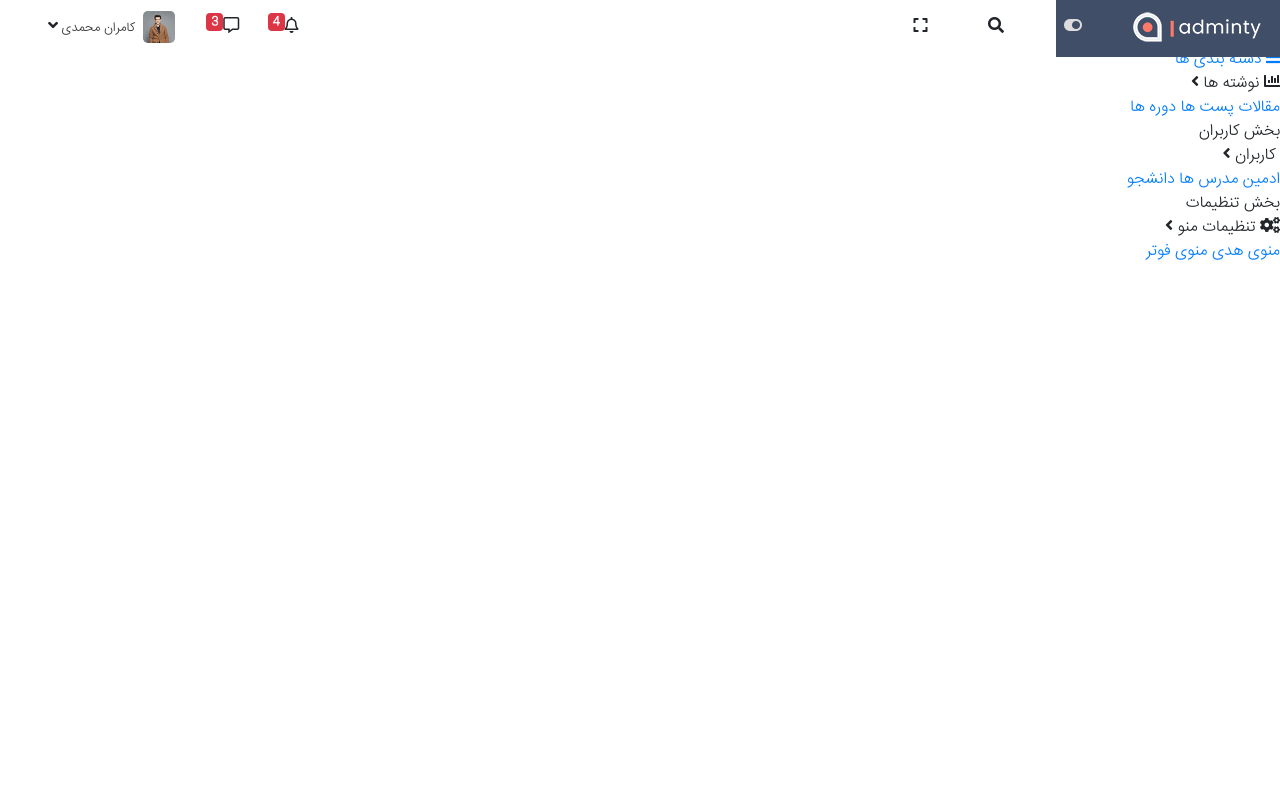
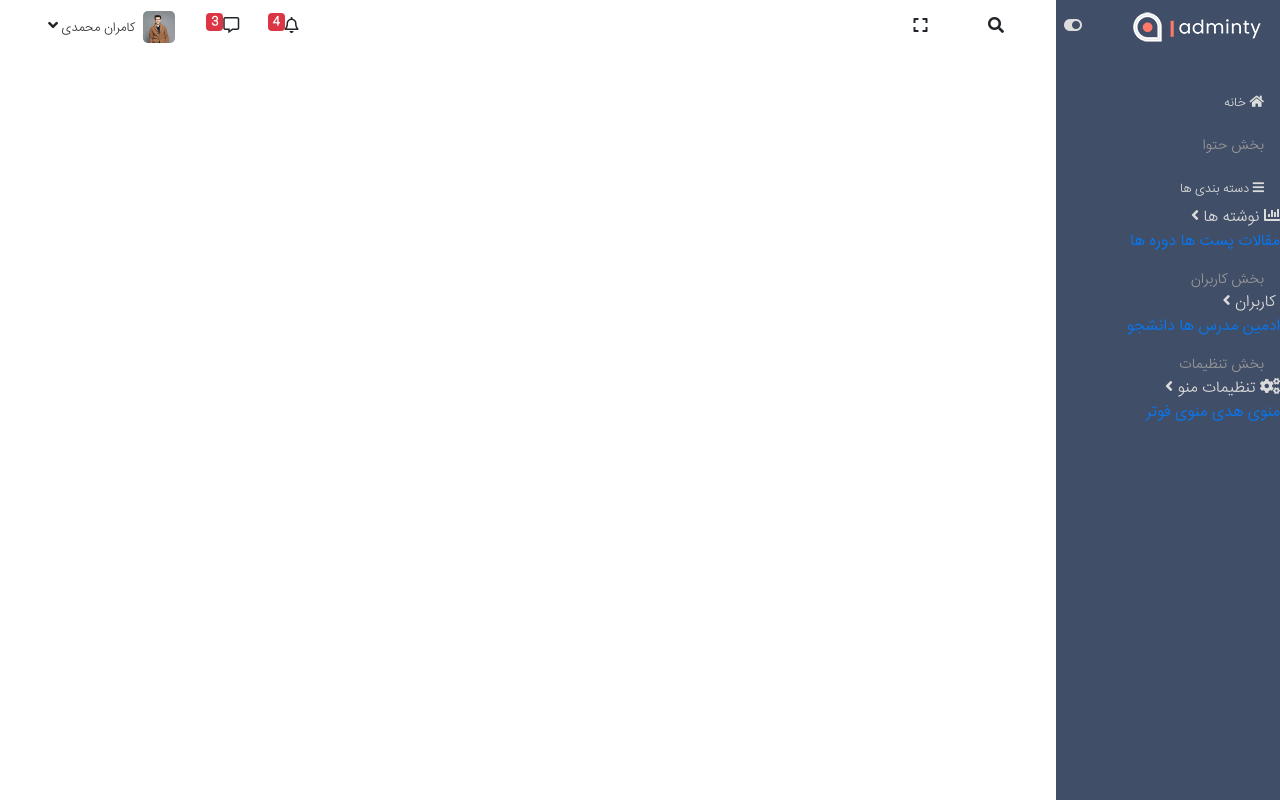
Before and after one commit to shayan881/template_project, a PHP site: page / in a window 1280 px wide. Run offline with PHP 8.4, Linux system fonts and the light colour scheme; some libraries are stand-ins or nearby versions.

Commit message:
session 78

```diff
--- a/admin-pannel/assets/css/grid.css
+++ b/admin-pannel/assets/css/grid.css
@@ -136,3 +136,71 @@
     width: 2rem;
     text-align: center;
 }
+
+@media only screen and (max-width: 767.98px) {
+    .main-header {
+        display: block;
+    }
+
+    .sidebar-header {
+        width: 100%;
+    }
+
+    .body-header {
+        width: 100%;
+        display: none;
+    }
+}
+
+.body-container {
+    margin-top: 3.5rem;
+    z-index: 1000000;
+    display: flex;
+}
+
+.sidebar {
+    flex: 0 0 14rem;
+    background-color: #404E67;
+    color: #dcdcdc;
+}
+
+.sidebar-container {
+    height: calc(100vh - 3.5rem);
+    /* position: fixed; */
+    right: 0;
+    top: 3.5rem;
+    z-index: 100000;
+}
+
+.sidebar-wrapper {
+    padding: 1rem 0;
+    overflow: auto;
+}
+
+.sidebar-wrapper::-webkit-scrollbar {
+    display: none;
+}
+
+.sidebar-part-title {
+    font-size: .9rem;
+    padding: 0 1rem;
+    margin-top: 1rem;
+    color: #999999;
+}
+
+.sidebar-link {
+    font-size: .8rem;
+    margin-top: 1rem;
+    padding: .4rem 1rem;
+    display: block;
+    text-decoration: none;
+    outline: none;
+    border: none;
+    color: #dcdcdc;
+    transition: all .3s;
+}
+
+.sidebar-link:hover {
+    text-decoration: none;
+    color: #FE8A7D;
+}
--- a/admin-pannel/index.html
+++ b/admin-pannel/index.html
@@ -279,7 +279,7 @@
 
 
     <section class="body-container">
-        <aside>
+        <aside class="sidebar">
             <section class="sidebar-container">
                 <section class="sidebar-wrapper">
 
```
